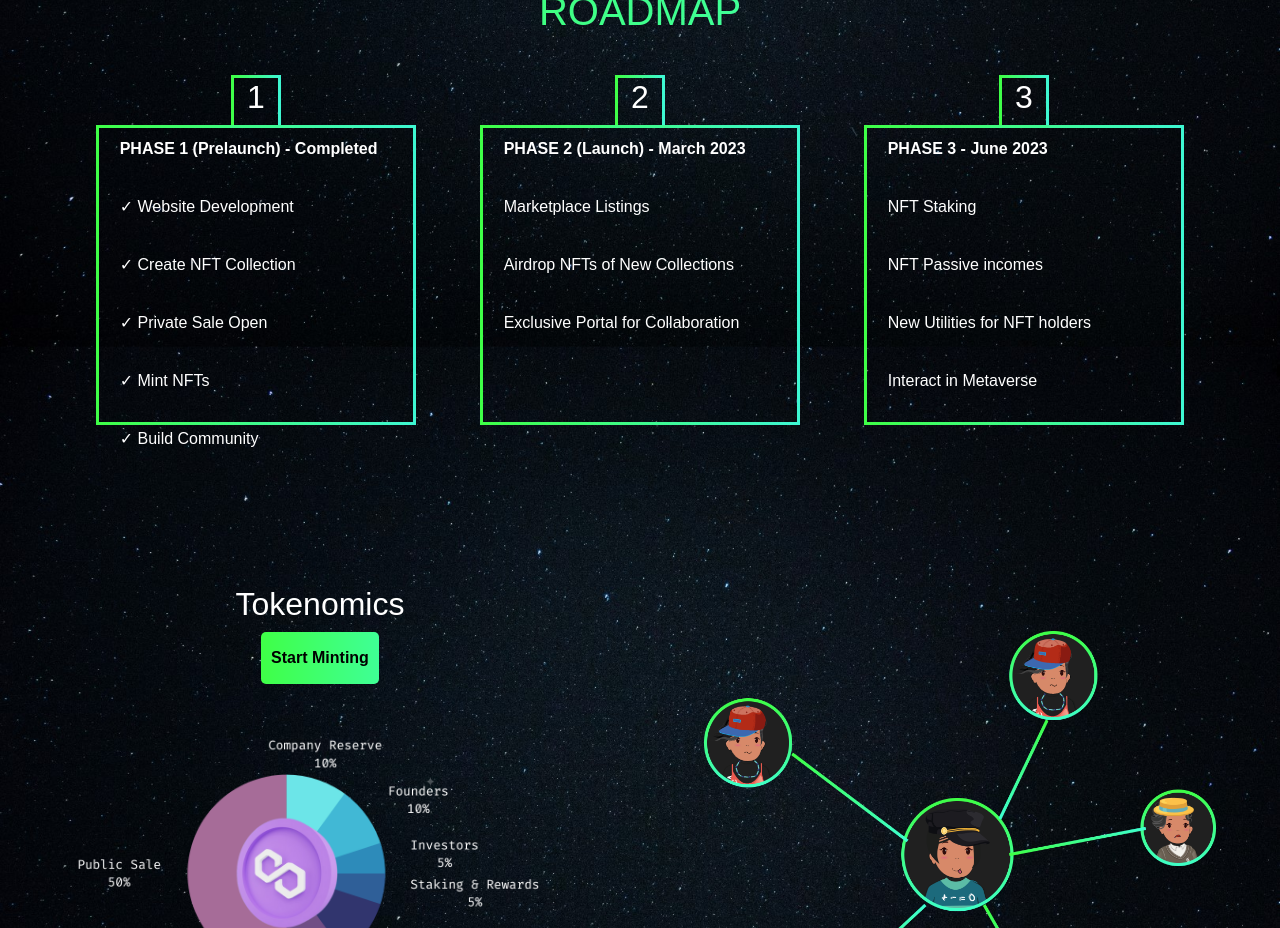
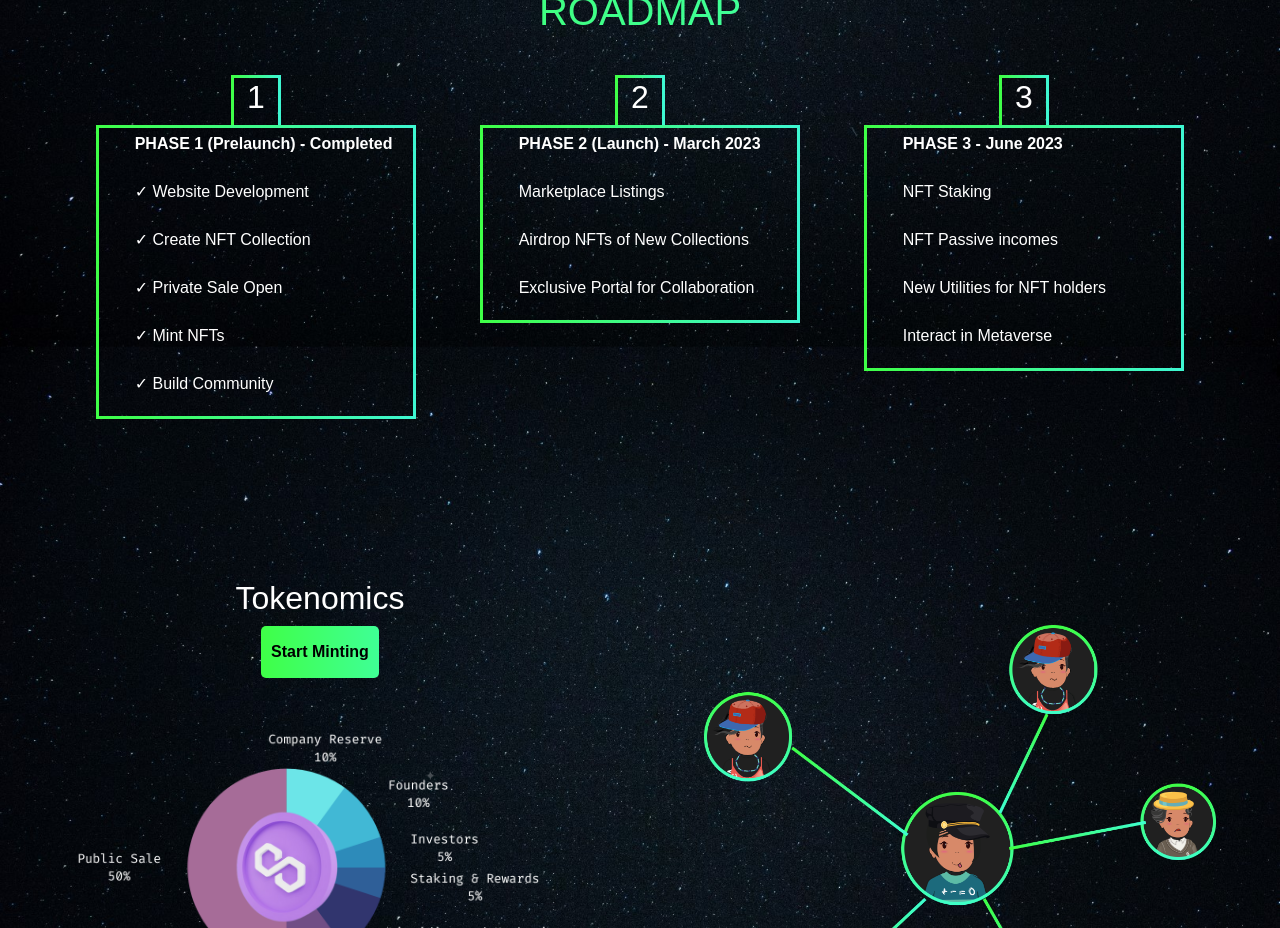
Before and after one commit to enteraltspace/altspacechamps, a React (Create React App) app: page / in a window 1280 px wide. Shown: the part 1360-2288 px from the top of the page. Built offline with nearby package versions, Linux system fonts and the light colour scheme.

Commit message:
Update roadmap.css

```diff
--- a/src/components/roadmap/roadmap.css
+++ b/src/components/roadmap/roadmap.css
@@ -7,10 +7,9 @@
 }
 .rectangular-div {
   width: 100%;
-  height: 300px;
+  height: auto;
   border: 3px solid;
   text-align: left;
-  border: 3px solid;
   border-image: linear-gradient(to right, #3fff47, #3ef7d2) 1;
 }
 .main-div {
@@ -22,7 +21,6 @@
 }
 .roadmap-text {
   color: white;
-  padding: 5px;
   margin-left: 5%;
 }
 .circular-div {
```
